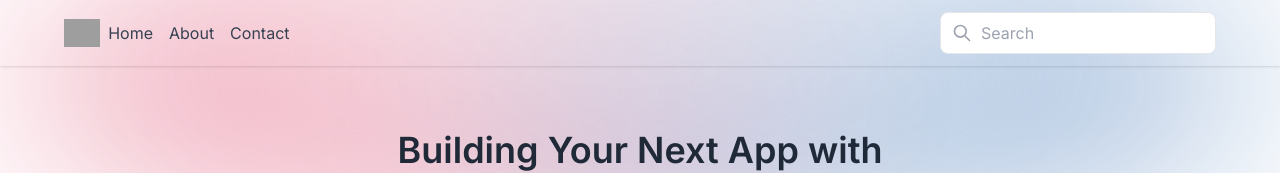
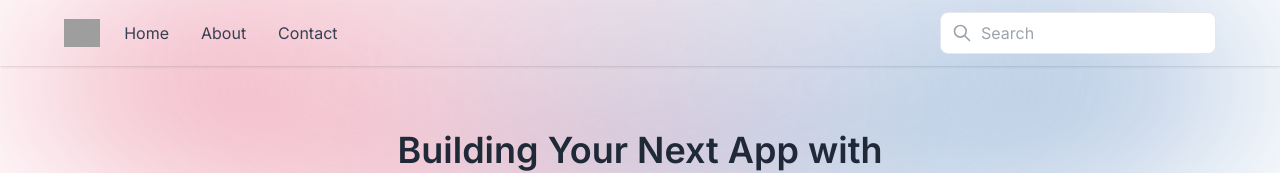
Before and after one commit to hiiqdesigns/paper-trails, a Next.js app: page / in a window 1280 px wide. Shown: the top 173 px of the page. Built offline with nearby package versions, Linux system fonts and the light colour scheme; grey boxes are pictures that could not be loaded.

Commit message:
updated nav links and padding

```diff
--- a/app/components/ui/navbar.tsx
+++ b/app/components/ui/navbar.tsx
@@ -73,22 +73,24 @@ export const Navbar = () => {
               : "-translate-x-full md:translate-x-[0%] opacity-0 md:opacity-100 "
           }absolute md:relative top-full inset-x-0 z-20 w-full px-16 py-4 transition-all duration-300 ease-in-out md:mt-0 md:p-0 md:top-0 md:flex md:items-center md:justify-between bg-white md:bg-transparent shadow md:shadow-none`}
         >
-          <div className="flex flex-col md:flex-row">
+          <div className="flex flex-col md:flex-row md:ml-2">
             <Link
               href={`/`}
-              className="py-2 text-gray-700 transition-colors duration-300 transform rounded-lg hover:bg-gray-100 md:mx-2"
+              className="py-2 px-4 text-gray-700 transition-colors duration-300 transform rounded-lg hover:bg-gray-100"
             >
               Home
             </Link>
+
             <Link
-              href={`/`}
-              className="py-2 text-gray-700 transition-colors duration-300 transform rounded-lg hover:bg-gray-100 md:mx-2"
+              href={`/about`}
+              className="py-2 px-4 text-gray-700 transition-colors duration-300 transform rounded-lg hover:bg-gray-100"
             >
               About
             </Link>
+
             <Link
-              href={`/`}
-              className="py-2 text-gray-700 transition-colors duration-300 transform rounded-lg hover:bg-gray-100 md:mx-2"
+              href={`/contact`}
+              className="py-2 px-4 text-gray-700 transition-colors duration-300 transform rounded-lg hover:bg-gray-100"
             >
               Contact
             </Link>
```
